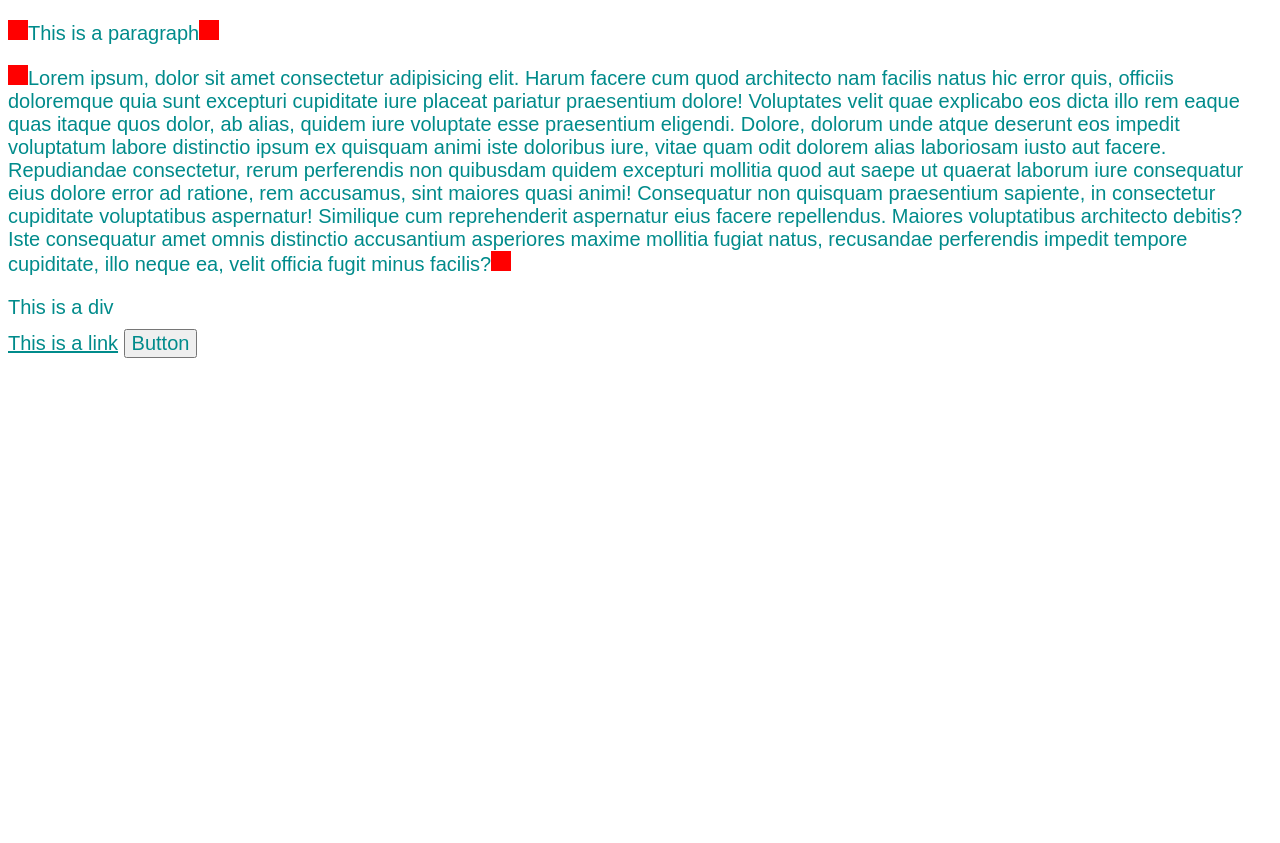
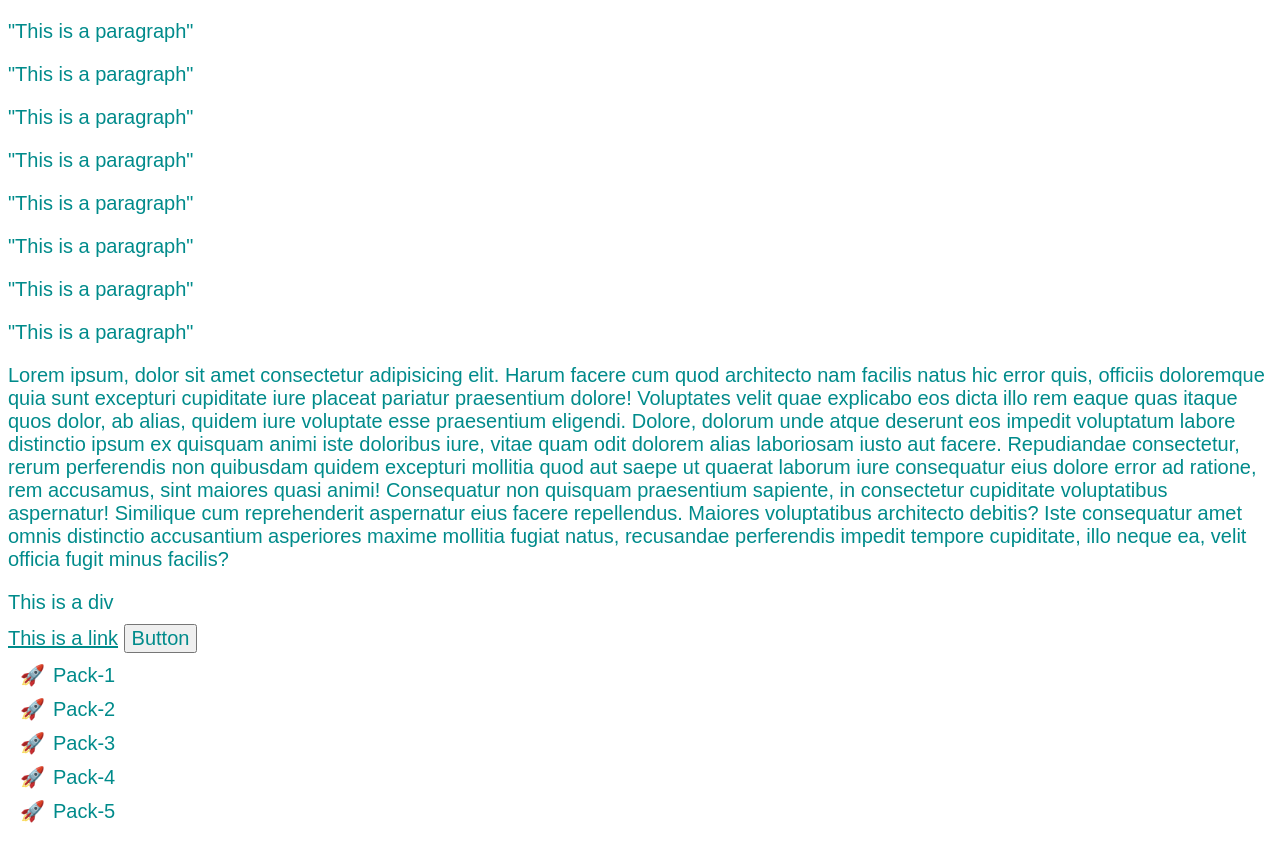
Before and after one commit to TekniqueJoseph/pseudoclassesandelements, a plain HTML site: page index.html in a window 1280 px wide. Before the commit the page ends 800 px from the top, so only its background shows below. Drawn offline with Linux system fonts and the light colour scheme.

Commit message:
added pseudo elements

```diff
--- a/index.html
+++ b/index.html
@@ -9,9 +9,26 @@
 </head>
 <body>
     <p class="firstp">This is a paragraph</p>
+    <p class="firstp">This is a paragraph</p>
+    <p class="firstp">This is a paragraph</p>
+    <p class="firstp">This is a paragraph</p>
+    <p class="firstp">This is a paragraph</p>
+    <p class="firstp">This is a paragraph</p>
+    <p class="firstp">This is a paragraph</p>
+    <p class="firstp">This is a paragraph</p>
+
     <p>Lorem ipsum, dolor sit amet consectetur adipisicing elit. Harum facere cum quod architecto nam facilis natus hic error quis, officiis doloremque quia sunt excepturi cupiditate iure placeat pariatur praesentium dolore! Voluptates velit quae explicabo eos dicta illo rem eaque quas itaque quos dolor, ab alias, quidem iure voluptate esse praesentium eligendi. Dolore, dolorum unde atque deserunt eos impedit voluptatum labore distinctio ipsum ex quisquam animi iste doloribus iure, vitae quam odit dolorem alias laboriosam iusto aut facere. Repudiandae consectetur, rerum perferendis non quibusdam quidem excepturi mollitia quod aut saepe ut quaerat laborum iure consequatur eius dolore error ad ratione, rem accusamus, sint maiores quasi animi! Consequatur non quisquam praesentium sapiente, in consectetur cupiditate voluptatibus aspernatur! Similique cum reprehenderit aspernatur eius facere repellendus. Maiores voluptatibus architecto debitis? Iste consequatur amet omnis distinctio accusantium asperiores maxime mollitia fugiat natus, recusandae perferendis impedit tempore cupiditate, illo neque ea, velit officia fugit minus facilis?</p>
     <div>This is a div</div>
     <a href="#">This is a link</a>
     <button>Button</button>
+    <ul>
+        <li>Pack-1</li>
+        <li>Pack-2</li>
+        <li>Pack-3</li>
+        <li>Pack-4</li>
+        <li>Pack-5</li>
+
+    </ul>
+
 </body>
 </html>
--- a/style.css
+++ b/style.css
@@ -4,17 +4,32 @@
     color: darkcyan;
     margin-top: 10px;
 }
-p::before{
+p.firstp::before{
+    content: '"';
     display: inline-block;
+
+}
+p.firstp::after{
+    content: '"';
+    display: inline-block;
+}
+
+ul{
+    list-style-type: none;
+    padding-left: 12px;
+}
+
+li::before{
+    display: inline-block;
+    padding-left: 0;
+    margin-left: 0;
+    content: '\1F680';
+    width: 33px;
+}
+/* p.firstp::after{
     content: '';
-    width: 20px;
-    height: 20px;
-    background-color: red;
-}
-p::after{
     display: inline-block;
-    content: '';
-    width: 20px;
-    height: 20px;
-    background-color: red;
-}
+    width: 20%;
+    background-color: plum;
+    height: 10px;
+} */
```
Also changed, not shown: images/dandelion.jpg (added), images/dandelion2.jpg (added).
